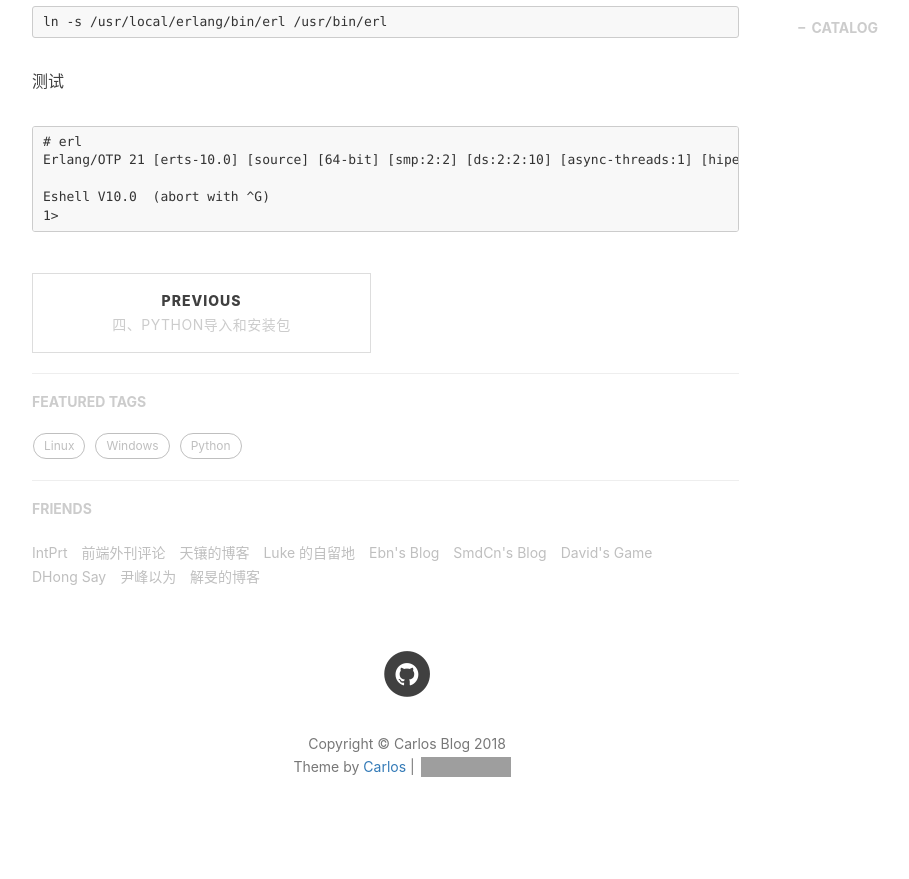
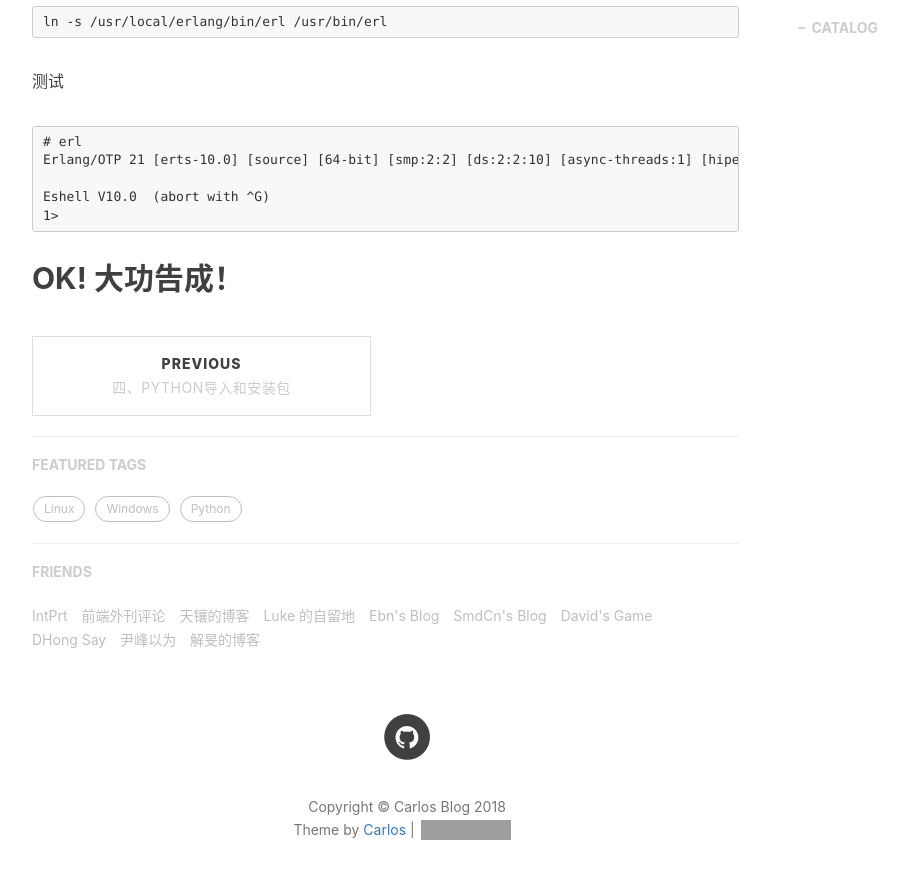
Before and after one commit to linandli/linandli.github.io, a Jekyll site: the page built from _posts/2018-07-07-Linux-Centos7-安装erlang.md, in a window 1280 px wide and 900 px high, scrolled down 1203 px. Shown: the top 879 px of the window, without its empty margins (233-1142 px from the left). Built offline with Jekyll 4.4.1, drawn with Linux system fonts in a browser that asks for light colours; nearby versions of some CDN libraries; comment, search, counter and statistics services are not loaded; grey boxes are pictures that could not be loaded.

Commit message:
修改erlang安装

````diff
--- a/_posts/2018-07-07-Linux-Centos7-安装erlang.md
+++ b/_posts/2018-07-07-Linux-Centos7-安装erlang.md
@@ -47,3 +47,4 @@ Erlang/OTP 21 [erts-10.0] [source] [64-bit] [smp:2:2] [ds:2:2:10] [async-threads
 Eshell V10.0  (abort with ^G)
 1>
 ```
+## OK! 大功告成！
````
